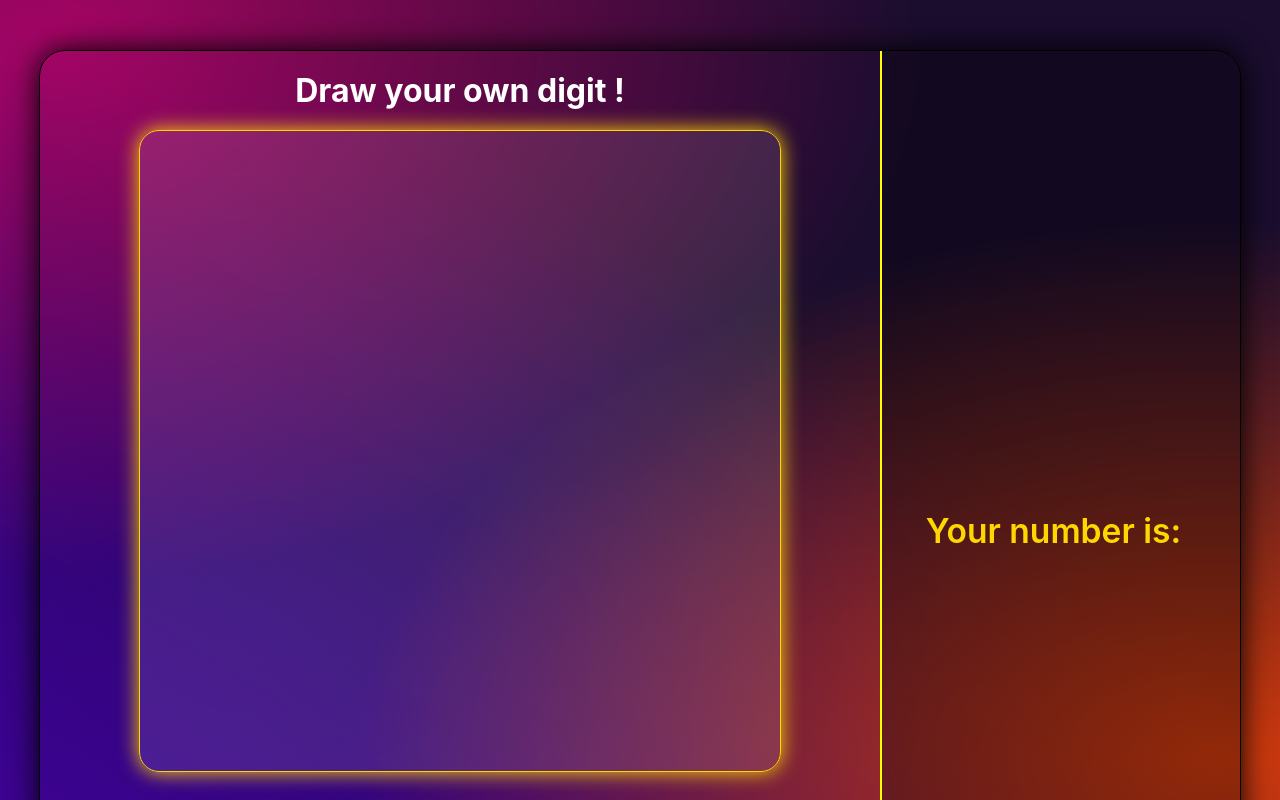
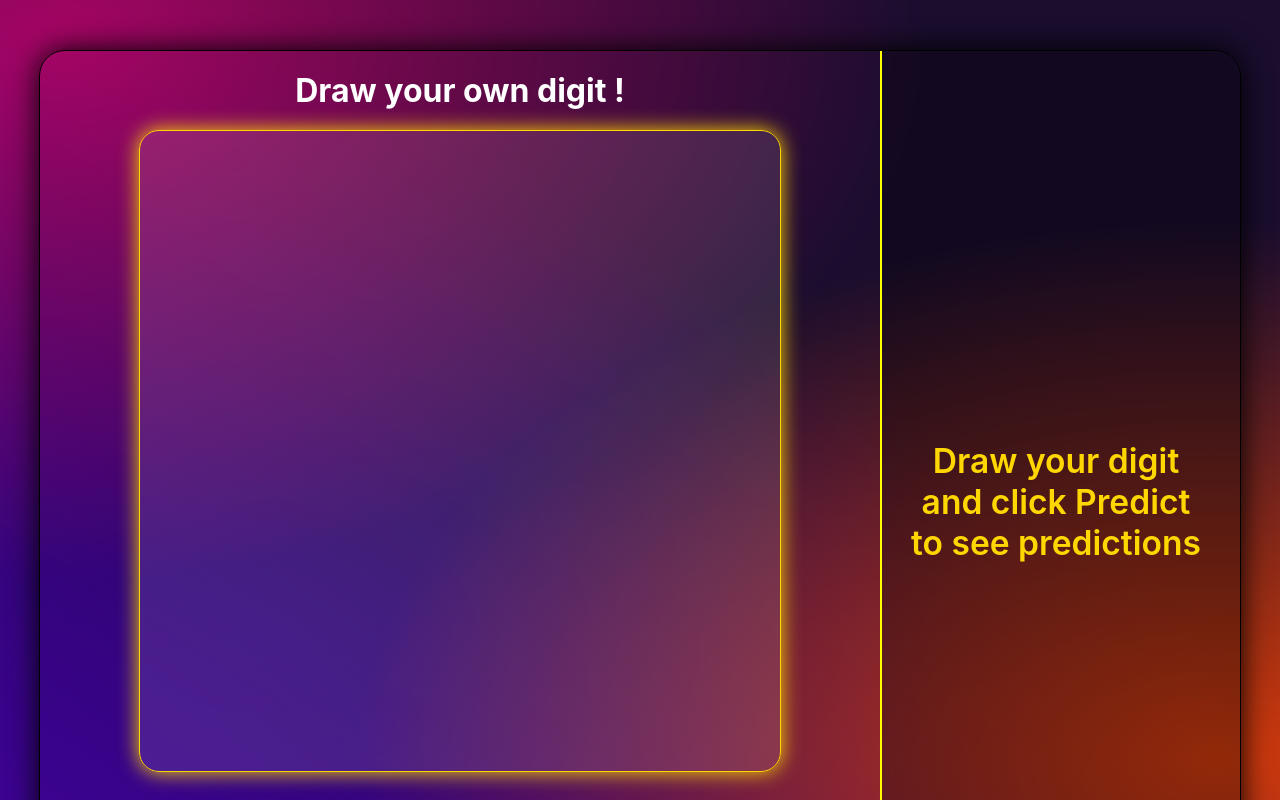
Before and after one commit to Oleksy1121/Handwritten-digit-recognizer, a React (Create React App) app in the folder frontend/: page / in a window 1280 px wide. Shown: the top 800 px of the page. Built offline with nearby package versions, Linux system fonts and the light colour scheme.

Commit message:
General frontend enhancements and usability improvements

```diff
--- a/frontend/src/components/CanvasDrawing/index.js
+++ b/frontend/src/components/CanvasDrawing/index.js
@@ -11,10 +11,12 @@ const Canvas = forwardRef((props, ref) => {
     const canvasElementRef = useRef(null)
     const contextRef = useRef(null)
     const [isDrawing, setIsDrawing] = useState(false)
+    const emptyCanvasBase64 = useRef(null)
 
     useImperativeHandle(ref, () => ({
         clear: clearCanvas,
         getImage: getImageAsBase64,
+        isEmpty: isCanvasEmpty,
     }))
 
     useEffect(() => {
@@ -30,6 +32,9 @@ const Canvas = forwardRef((props, ref) => {
         context.strokeStyle = "red"
         context.lineWidth = 5
         contextRef.current = context
+
+        clearCanvas()
+        emptyCanvasBase64.current = getImageAsBase64()
     }, [])
 
     const startDrawing = ({ nativeEvent }) => {
@@ -76,6 +81,11 @@ const Canvas = forwardRef((props, ref) => {
         return canvas.toDataURL(type, quality)
     }
 
+    const isCanvasEmpty = () => {
+        const currentCanvasBase64 = getImageAsBase64()
+        return currentCanvasBase64 === emptyCanvasBase64.current
+    }
+
     return (
         <CanvasContainer
             onMouseDown={startDrawing}
--- a/frontend/src/components/DigitPredctor/index.js
+++ b/frontend/src/components/DigitPredctor/index.js
@@ -30,31 +30,30 @@ function DigitPredictor() {
     const getPrediction = async () => {
         const base64_string = getCanvasImage()
 
+        if (canvasRef.current.isEmpty()) {
+            return null
+        }
+
         try {
             const response = await axios.post("/predict", {
                 base64_string: base64_string,
             })
-            console.log(response.data.predict)
+            //console.log(response.data.predict)
             setResults(response.data.predict)
         } catch (err) {
             console.log(err.message)
         }
     }
 
-
-
-
     return (
         <MainContainer>
             <DigitPredictiorContainer>
-
                 <Header>Draw your own digit !</Header>
                 <Canvas ref={canvasRef}></Canvas>
                 <ButtonContainer>
                     <Button onClick={handleClearCanvas}>Clear</Button>
                     <Button onClick={getPrediction}>Predict</Button>
                 </ButtonContainer>
-
             </DigitPredictiorContainer>
             <Results results={results}></Results>
         </MainContainer>
--- a/frontend/src/components/Results/index.js
+++ b/frontend/src/components/Results/index.js
@@ -1,5 +1,6 @@
 import React from "react"
 import {
+    DigitText,
     PredictionBarContainer,
     PredictionLabel,
     ProgressBarFill,
@@ -9,20 +10,30 @@ import {
     Text,
 } from "./styles"
 
-function Results( { results } ) {
+function Results({ results }) {
+    let resultText = ""
+
+    if (results.length === 0) {
+        resultText = "Draw your digit and click Predict to see predictions"
+    } else {
+        resultText = "Your number is: "
+    }
+
     return (
-
         <ResultsContainer>
             {results.predictions?.map((pred) => (
-            <PredictionBarContainer key={pred.digit}>
-                <PredictionLabel>{pred.digit}</PredictionLabel>
-                <ProgressBarWrapper>
-                    <ProgressBarFill $probability={pred.probability}></ProgressBarFill>
-                </ProgressBarWrapper>
-            </PredictionBarContainer>
+                <PredictionBarContainer key={pred.digit}>
+                    <PredictionLabel>{pred.digit}</PredictionLabel>
+                    <ProgressBarWrapper>
+                        <ProgressBarFill
+                            $probability={pred.probability}
+                        ></ProgressBarFill>
+                    </ProgressBarWrapper>
+                </PredictionBarContainer>
             ))}
             <ResultTextContainer>
-            <Text>Your number is: <span>{ results.digit }</span></Text>
+                <Text> {resultText} </Text>
+                <DigitText>{results.digit}</DigitText>
             </ResultTextContainer>
         </ResultsContainer>
     )
--- a/frontend/src/components/Results/styles.js
+++ b/frontend/src/components/Results/styles.js
@@ -12,12 +12,10 @@ export const ResultsContainer = styled.div`
     align-items: center;
     box-sizing: border-box;
 
-    min-width: 280px;
+    width: 280px;
     padding: 20px;
     border-left: 2px solid yellow;
     background: rgba(0, 0, 0, 0.3);
-
-
 `;
 
 export const PredictionBarContainer = styled.div`
@@ -57,22 +55,22 @@ export const ProgressBarFill = styled.div`
 `
 
 export const ResultTextContainer = styled.div`
-
-    margin-top: 30px;
-    justify-content: center;
+    display: flex;
+    align-items: baseline;
 
 `
 
 export const Text = styled.p`
-    margin: auto;
+    text-align: center;
     font-size: 2.1em;
     font-weight: 600;
-    margin-right: 15px;
     color: gold;
 
-    span{
-        color:red;
-        font-weight: 700;
-        font-size: 2.15em;
-    }
 `
+
+export const DigitText = styled(Text)`
+    color:red;
+    font-weight: 700;
+    font-size: 3em;
+    margin-left: 10px;
+`
```
Lines whose indentation alone changed are shown as unchanged.
